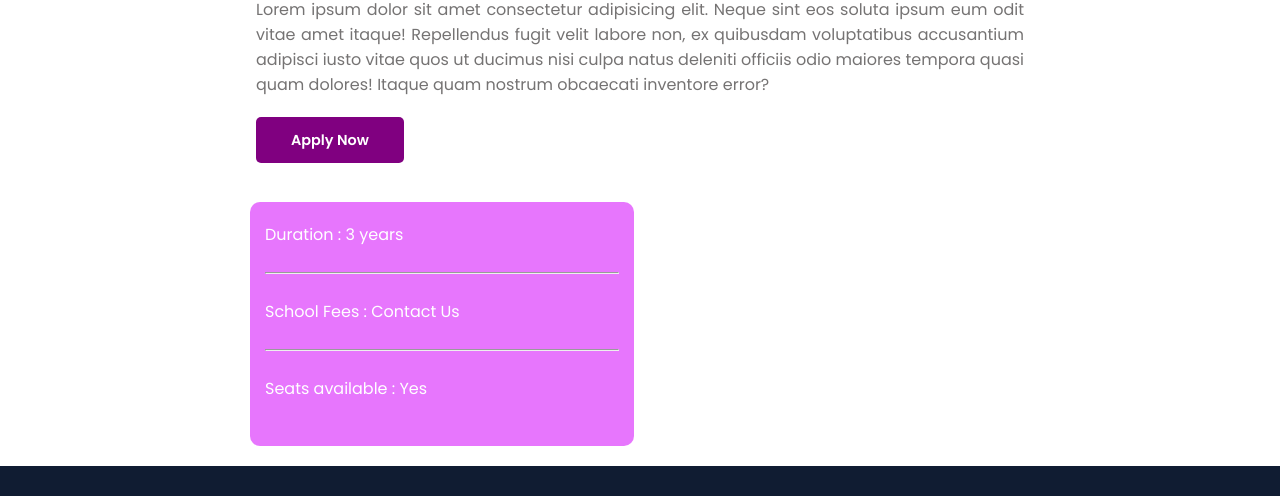
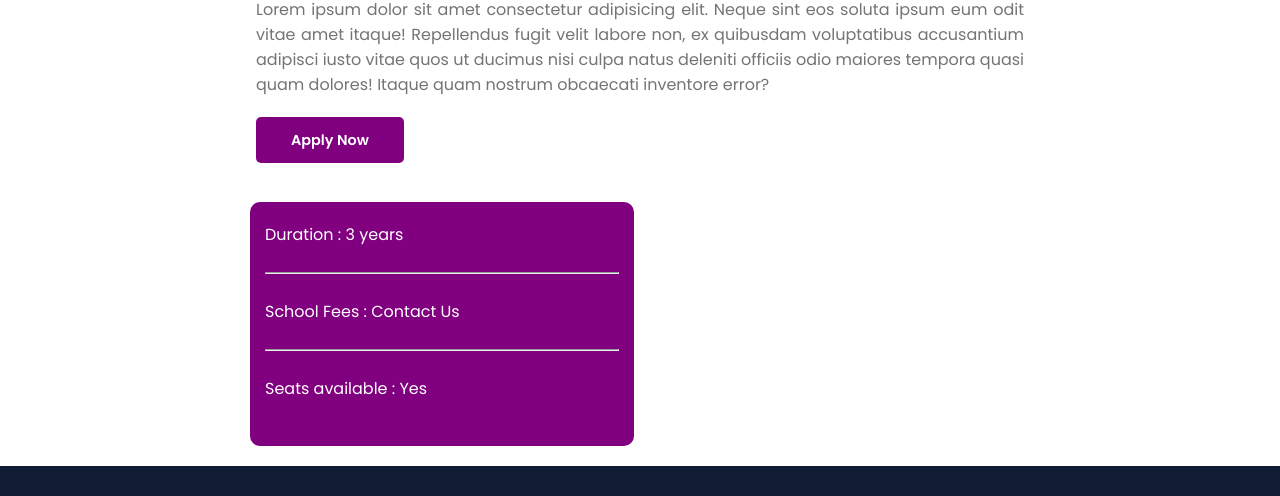
Before and after one commit to Nikella00/College-of-nursing-Amachara-, a plain HTML site: page course-inner.html in a window 1280 px wide. Shown: the part 1293-1789 px from the top of the page. Drawn offline with nearby package versions, Linux system fonts and the light colour scheme.

Commit message:
Update style.css
duration box color

```diff
--- a/style.css
+++ b/style.css
@@ -429,7 +429,7 @@ width: 90%;
 padding: 20px 15px;
 color: #fff;
 font-size: 16px;
-background-color:#dd3bfdb2;
+background-color:purple;
 width: 30%;
 margin: 20px 20px 20px 250px;
 border-radius: 10px;
```
